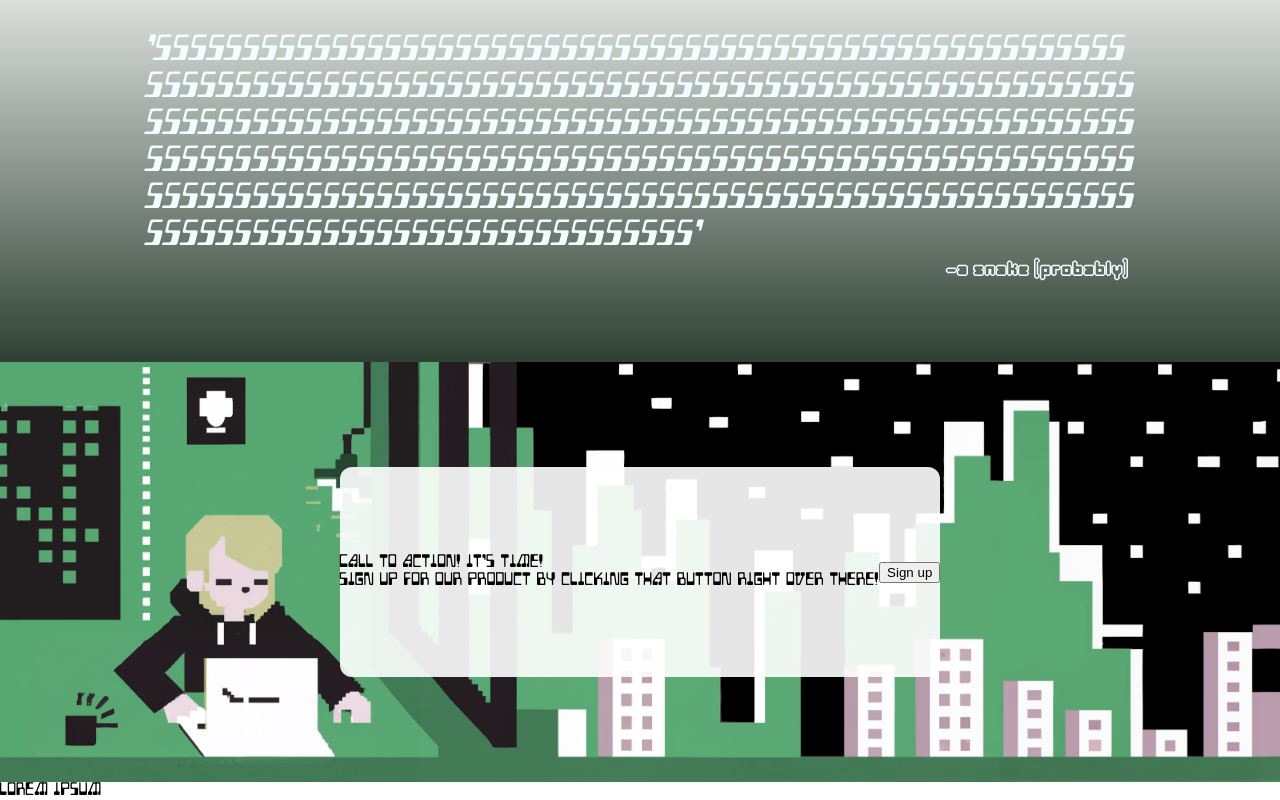
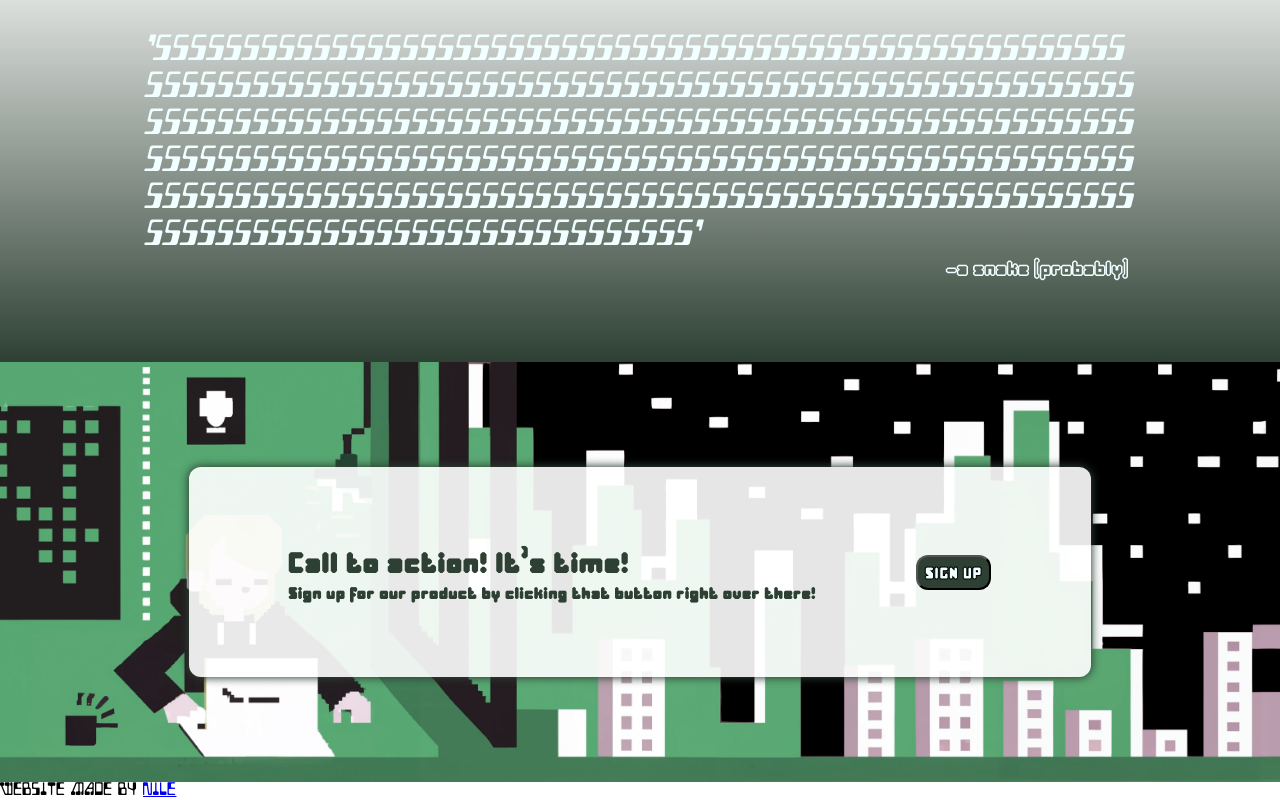
Before and after one commit to fruitisok/odin-landing-page, a plain HTML site: page index.html in a window 1280 px wide. Shown: the part 1057-1857 px from the top of the page. Drawn offline with Linux system fonts and the light colour scheme.

Commit message:
stylized call to action, added content to footer

```diff
--- a/index.html
+++ b/index.html
@@ -75,13 +75,15 @@
                     </div>
                 </div>
                 <div class="content-button">
-                    <button class="button-three">Sign up</button>
+                    <button class="button-three">SIGN UP</button>
                 </div>
             </div>
         </div>
     </div>
     <div class="footer">
-        <div>lorem ipsum</div>
+        <div class="copyright">
+            Website made by <a href="https://github.com/fruitisok">Nile</a>
+        </div>
     </div>
 </body>
 </html>
--- a/style.css
+++ b/style.css
@@ -92,7 +92,6 @@ body {
     color: azure;
     font-size: 24px;
     -webkit-text-stroke: 1px black;
-    box-shadow: 0px 0px 8px 1px black;
     font-family: 'Fimo-normal';
 }
 
@@ -276,12 +275,32 @@ li {
     justify-content: center;
     align-items: center;
     border-radius: 12px;
+    padding-left: 100px;
+    padding-right: 100px;
+    box-shadow: 0px 0px 8px 1px #2e4033;
 }
 
 .call-to-action{
-
+   margin-right: 100px;
+   font-family: 'Fimo-normal';
+   color: #2e4033;
 }
 
-.content-button{
+.title-three{
+    font-size: 42px;
+}
 
+.text-three{
+    font-size: 24px;
 }
+
+.button-three{
+    width: 75px;
+    border-radius: 12px;
+    padding: 4px;
+    background-color: #2e4033;
+    color: azure;
+    font-size: 24px;
+    -webkit-text-stroke: 1px black;
+    font-family: 'Fimo-normal';
+}
```
